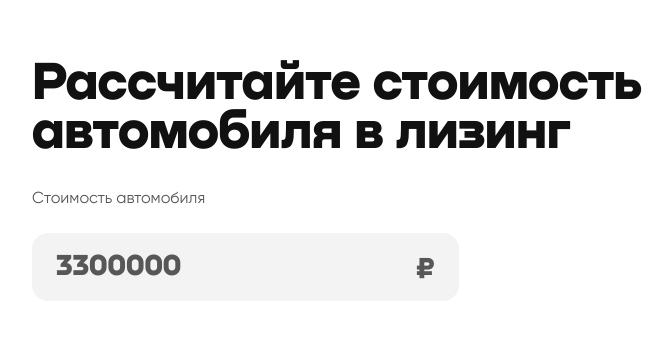
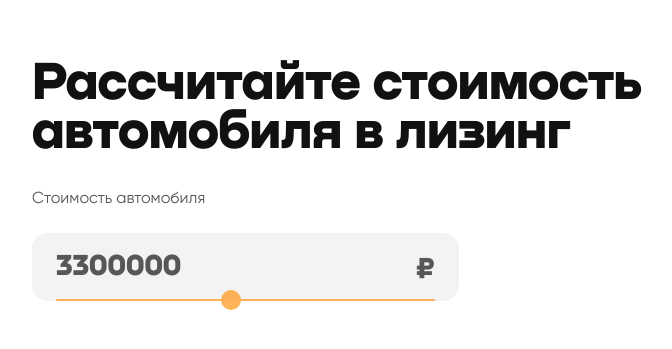
Before and after one commit to Aldar0K/leasing-calculator, a React (Create React App) app: page / in a window 1280 px wide. Shown: the part 153-502 px from the top of the page, without its empty margins (15-687 px from the left). Built offline with nearby package versions, Linux system fonts and the light colour scheme.

Commit message:
feat: add styles to slider

```diff
--- a/src/components/Calculator/Calculator.tsx
+++ b/src/components/Calculator/Calculator.tsx
@@ -7,10 +7,12 @@ const Calculator: FC = () => {
   // const [initial, setInitial] = useState<number>(13);
   // const [months, setMonths] = useState<number>(60);
 
+  const [loading, setLoading] = useState<boolean>(false);
+
   const handlePriceChange = (e: ChangeEvent<HTMLInputElement>) => {
     const value = Number(e.target.value);
-    if (Object.is(value, NaN)) {
-      console.log('NaN');
+    if (Object.is(value, NaN) || value < 0 || value > 6000000) {
+      console.log('Not valid');
     } else {
       setPrice(value);
     }
@@ -19,7 +21,7 @@ const Calculator: FC = () => {
   return (
     <div className="calcualator">
       <div className="calcualator__fields">
-        <PriceField value={price} onChange={handlePriceChange} />
+        <PriceField value={price} onChange={handlePriceChange} isDisabled={loading} />
         {/* <InitialField value={initial} /> */}
         {/* <MonthsField value={months} /> */}
       </div>
--- a/src/components/PriceField/PriceField.scss
+++ b/src/components/PriceField/PriceField.scss
@@ -16,17 +16,70 @@
 }
 
 .price__field {
+  position: relative;
   display: flex;
-
-  padding: 16px 24px;
 
   height: 68px;
   width: 427px;
 
-  justify-content: space-between;
-
   background: #F3F3F4;
   border-radius: 16px;
+}
+
+.price__input {
+  height: 100%;
+  width: 100%;
+
+  padding: 16px 24px;
+
+  &:hover {
+    & ~ .price__slider::-webkit-slider-runnable-track {
+      height: 1px;
+    }
+    & ~ .price__slider::-moz-range-track {
+      height: 1px;
+    }
+
+    & ~ .price__slider::-webkit-slider-thumb {
+      height: 24px;
+      width: 24px;
+    }
+    & ~ .price__slider::-moz-range-thumb {
+      height: 24px;
+      width: 24px;
+    }
+  }
+
+  &:focus {
+    background-color: #FFFFFF;
+    border: 2px solid #F3F3F4;
+    border-radius: 16px;
+
+    & ~ .price__slider::-webkit-slider-runnable-track {
+      height: 1px;
+    }
+    & ~ .price__slider::-moz-range-track {
+      height: 1px;
+    }
+  }
+
+  &:disabled {
+    opacity: 0.5;
+
+    & ~ .price__rub {
+      opacity: 0.5;
+    }
+    & ~ .price__slider {
+      opacity: 0.5;
+    }
+  }
+}
+
+.price__rub {
+  position: absolute;
+
+  top: 16px;
+  right: 24px;
 }
 
 .price__input,
@@ -42,6 +95,10 @@
   color: #575757;
 }
 
-.price__input {
-  max-width: 359px;
+.price__slider {
+  position: absolute;
+
+  bottom: 0;
+  left: 24px;
+  right: 24px;
 }
--- a/src/components/PriceField/PriceField.tsx
+++ b/src/components/PriceField/PriceField.tsx
@@ -3,16 +3,33 @@ import './PriceField.scss';
 
 interface PriceFieldProps {
   value: number;
+  isDisabled: boolean;
   onChange: (e: ChangeEvent<HTMLInputElement>) => void;
 }
 
-const PriceField: FC<PriceFieldProps> = ({ value, onChange }) => {
+const PriceField: FC<PriceFieldProps> = ({ value, isDisabled, onChange }) => {
   return (
     <div className="calcualator__price price">
       <div className="price__title">Стоимость автомобиля</div>
       <div className="price__field">
-        <input className="price__input" type="text" value={value} onChange={onChange} />
+        <input
+          className="price__input"
+          disabled={isDisabled}
+          type="text"
+          value={value}
+          onChange={onChange}
+        />
         <span className="price__rub">₽</span>
+        <input
+          className="price__slider"
+          disabled={isDisabled}
+          type="range"
+          min="1000000"
+          max="6000000"
+          step="50000"
+          value={value}
+          onChange={onChange}
+        />
       </div>
     </div>
   );
--- a/src/styles/global.scss
+++ b/src/styles/global.scss
@@ -22,6 +22,68 @@ h1 {
   line-height: 90%;
 
   color: #111111;
+}
+
+input[type="range"] {
+  height: 2px;
+
+  -webkit-appearance: none;
+  appearance: none;
+  border-radius: 5px;
+  outline: none;
+  opacity: 0.7;
+  -webkit-transition: .2s;
+  transition: opacity .2s;
+  background: #E1E1E1;
+
+  cursor: pointer;
+
+  &::-webkit-slider-runnable-track {
+    height: 2px;
+
+    -webkit-appearance: none;
+    background: #FF9514;
+    border-radius: 10%;
+  }
+  &::-moz-range-track {
+    height: 2px;
+
+    -webkit-appearance: none;
+    background: #FF9514;
+    border-radius: 10%;
+  }
+
+  &::-webkit-slider-thumb {
+    margin-top: -9px;
+
+    -webkit-appearance: none;
+    appearance: none;
+    width: 20px;
+    height: 20px;
+    border-radius: 50%;
+    background: #FF9514;
+    cursor: pointer;
+  }
+  &::-moz-range-thumb {
+    width: 20px;
+    height: 20px;
+
+    border: none;
+    border-radius: 50%;
+    background: #FF9514;
+  }
+
+  &:focus {
+    outline: none;
+  }
+
+  &:focus::-webkit-slider-thumb {
+
+  }
+
+  &:focus::-moz-range-thumb {
+
+  }
 }
 
 .wrapper {
```
